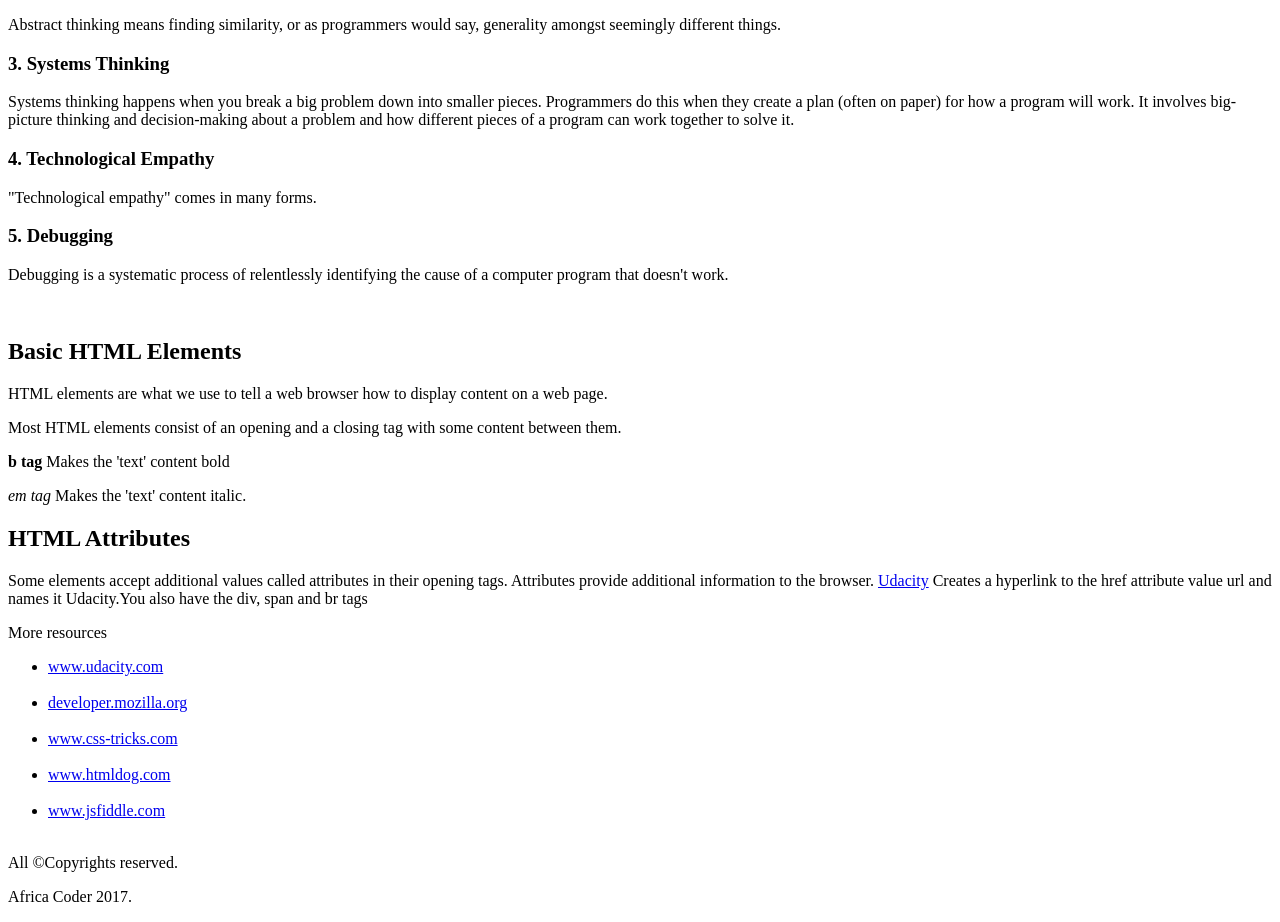
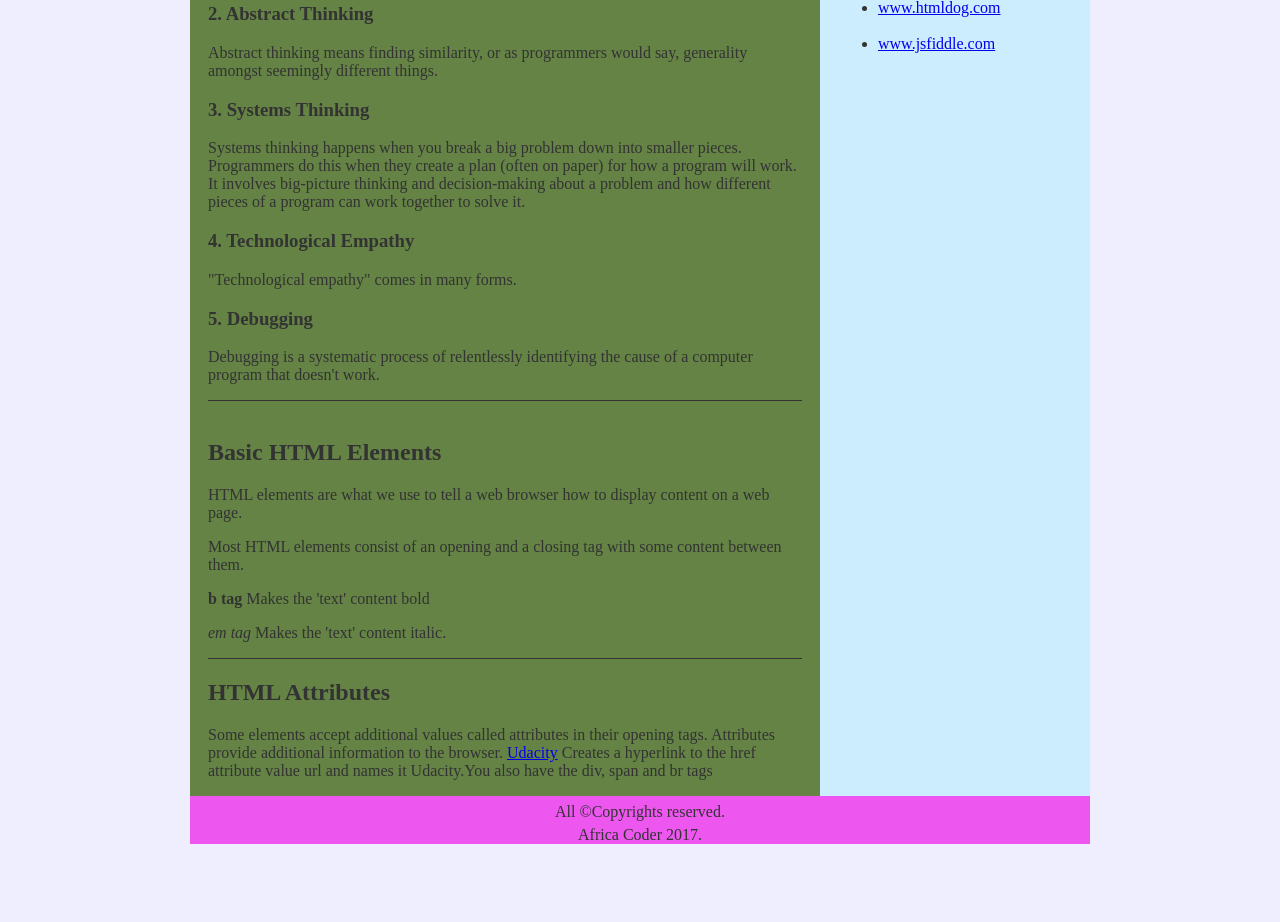
Before and after one commit to BassieBangura/Make_a_web_page, a plain HTML site: page index.html in a window 1280 px wide. Shown: the part 267-1189 px from the top of the page. After the commit the page ends 1116 px from the top, so only its background shows below. Drawn offline with Linux system fonts and the light colour scheme.

Commit message:
Completed markup for index.html and finished design with style.css

```diff
--- a/index.html
+++ b/index.html
@@ -3,15 +3,17 @@
   <head>
     <meta charset="utf-8">
     <title>Make A Web Page</title>
+    <link rel="stylesheet" href="style.css">
   </head>
   <body>
       <header role="banner">
         <h1>SUMMARY NOTES</h1>
-        <p>This page provides a summary of the Key things I have learnt thus far in the Introduction to
-           Programming nanodegree.</p>
+        <p><b>This page provides a summary of the Key things I have learnt thus far in the Introduction to
+           Programming nanodegree.</b></p>
       </header>
-      <main role="content">
-        <article>
+      <main role="content" class="maincontainer">
+        <article class="articlecontainer">
+          <section class="sectionone">
               <section>
                 <h2>Thinking Like a Programmer</h2>
                 <h3>1. Procedural Thinking</h3>
@@ -33,20 +35,23 @@
                 <h3>5. Debugging</h3>
                 <p>Debugging is a systematic process of relentlessly identifying the cause of a computer program that doesn't work.</p>
               </section>
+          </section>
           <br>
-          <section>
+          <section class="sectiontwo">
             <h2>Basic HTML Elements</h2>
             <p>HTML elements are what we use to tell a web browser how to display content on a web page.</p>
             <p>Most HTML elements consist of an opening and a closing tag with some content between them.</p>
             <p><b> b tag</b> Makes the 'text' content bold</p>
             <p><em>em tag</em> Makes the 'text' content italic.</p>
+           </section>
+           <section class="sectionthree">
             <h2>HTML Attributes</h2>
             <p>Some elements accept additional values called attributes in their opening tags.
               Attributes provide additional information to the browser. <a href="https://www.udacity.com">Udacity</a> Creates a hyperlink to the
               href attribute value url and names it Udacity.You also have the div, span and br tags</p>
           </section>
         </article>
-        <aside>
+        <aside class="asidecontainer">
           <p>More resources</p>
           <ul>
             <li><a href="https://www.udacity.com" target="_blank">www.udacity.com</a></li><br>
--- a/style.css
+++ b/style.css
@@ -0,0 +1,74 @@
+* {
+    -webkit-box-sizing:border-box;
+    -moz-box-sizing:border-box;
+    -ms-box-sizing:border-box;
+    -o-box-sizing:border-box;
+    box-sizing:border-box;
+}
+
+body {
+    width:100%;
+    max-width:900px;
+    color:#333;
+    background-color:#eef;
+    margin:auto;
+    margin-top:0;
+}
+
+header {
+    padding:auto;
+    margin:auto;
+    background:#6e83e1;
+    border-bottom:solid 1.5px;
+}
+
+header p {
+    text-align:center;
+}
+header h1 {
+    text-align:center;
+    margin-bottom:5px;
+    margin-top:0px;
+    padding-top:20px;
+}
+
+.maincontainer {
+    display:-webkit-flex;
+    display:-ms-flexbox;
+    display:flex;
+    flex:row wrap;
+    width:100%;
+    margin:auto;
+}
+
+.articlecontainer {
+    width:70%;
+    background:#648345;
+    padding-right:2.0%;
+    padding-left:2.0%;
+}
+
+.asidecontainer {
+    padding-right:2.0%;
+    padding-left:2.0%;
+    background:#ccedfe;
+    width:30%;
+}
+
+footer {
+    width:100%;
+    margin:0;
+    background:#ed56ef;
+    padding-top: 7px;
+}
+
+footer p {
+    text-align:center;
+    margin-top:0;
+    margin-bottom:5px;
+}
+
+.sectionone, .sectiontwo {
+    width:100%;
+    border-bottom: solid 1px;
+}
```
Lines whose indentation alone changed are shown as unchanged.
